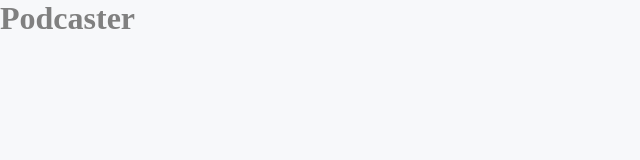
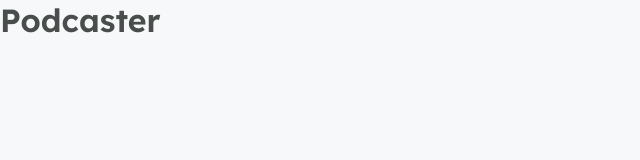
Before and after one commit to brunaoliveira/react_nwl, a Next.js app in the folder podcasternext/: page / in a window 1280 px wide. Shown: the top 160 px of the page, without its empty margins (0-640 px from the left). Built offline with nearby package versions, Linux system fonts and the light colour scheme.

Commit message:
style: configure to use imported fonts

```diff
--- a/podcasternext/src/styles/global.scss
+++ b/podcasternext/src/styles/global.scss
@@ -28,7 +28,7 @@
 
 @media (max-width: 720) {
     html {
-        font-size: 87.50%; // 15px
+        font-size: 87.50%; // 14px
     }
 }
 
@@ -37,8 +37,14 @@
 }
 
 body, input, textarea, button {
-    font: 500, 1rem, sans-serif;
+    font: 500, 1rem, Inter, sans-serif;
     color: var(--gray-500);
+}
+
+h1, h2, h3, h5, h6 {
+    font-weight: 600;
+    font-family: Lexend, sans-serif;
+    color: var(--gray-800);
 }
 
 // rem is in relation to the root size (default: html {font-size: 16px;} )
```
